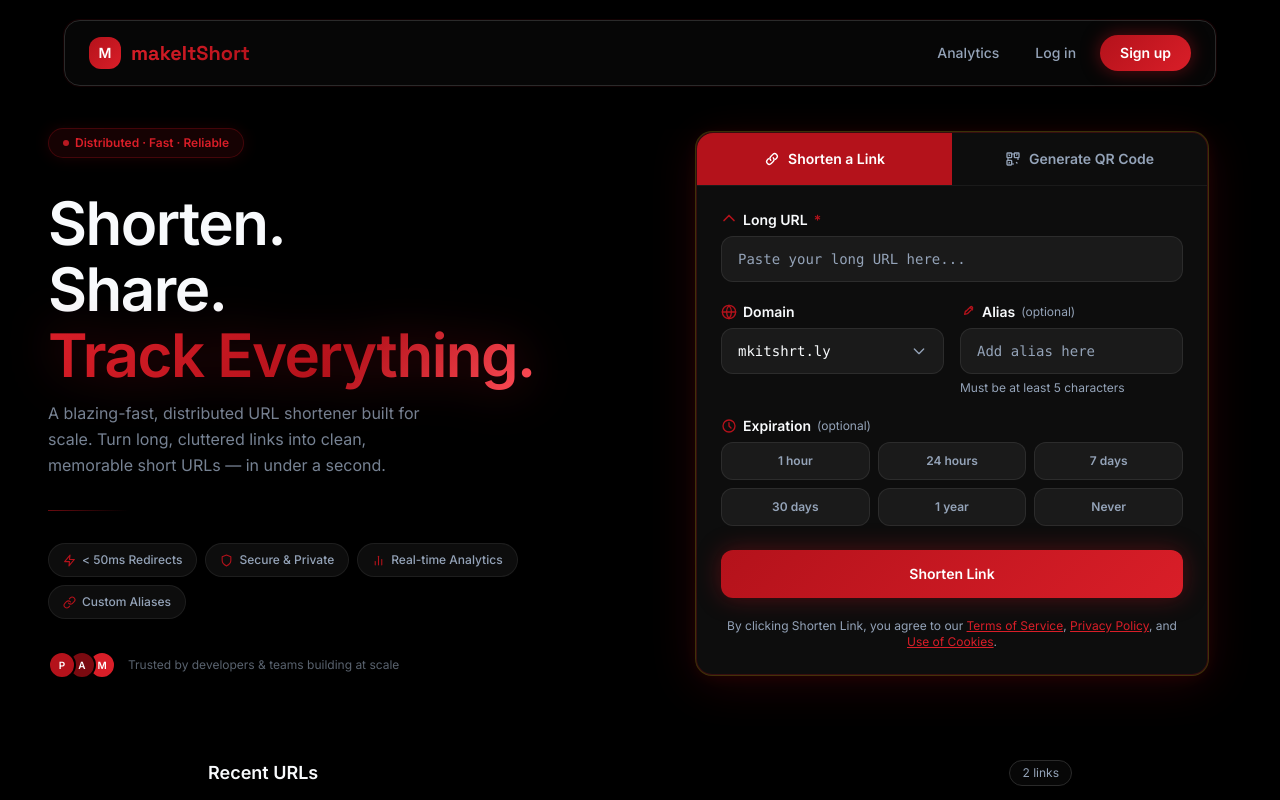
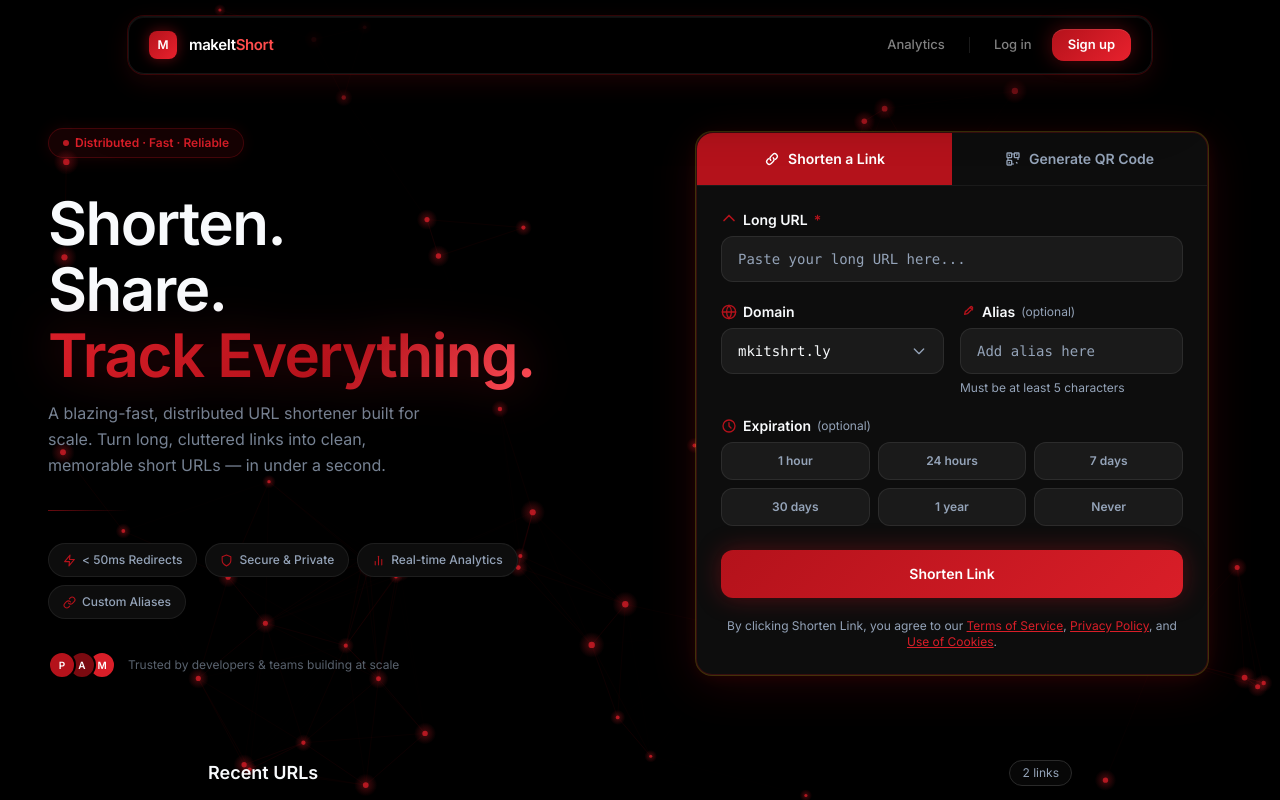
Before and after one commit to Niranjan0524/Distributed-URL-Shortner, a React (Vite) app in the folder Frontend/: page / in a window 1280 px wide. Shown: the top 800 px of the page. Built offline with nearby package versions, Linux system fonts and the light colour scheme.

Commit message:
updated header and animated homepage

```diff
--- /dev/null
+++ b/Frontend/src/components/AnimatedBackground.jsx
@@ -0,0 +1,180 @@
+import { useEffect, useRef } from "react";
+
+const NODE_COUNT   = 62;
+const MAX_DIST     = 175;   // max distance to draw a connection line
+const PACKET_RATE  = 1200;  // ms between new packets spawning
+const MOUSE_FORCE  = 0.012; // how strongly nodes are attracted to mouse
+
+function rand(min, max) {
+  return Math.random() * (max - min) + min;
+}
+
+const AnimatedBackground = () => {
+  const canvasRef = useRef(null);
+
+  useEffect(() => {
+    const canvas = canvasRef.current;
+    const ctx    = canvas.getContext("2d");
+
+    // ── Resize ──────────────────────────────────────────────
+    const resize = () => {
+      canvas.width  = window.innerWidth;
+      canvas.height = window.innerHeight;
+    };
+    resize();
+    window.addEventListener("resize", resize);
+
+    // ── Nodes ───────────────────────────────────────────────
+    const nodes = Array.from({ length: NODE_COUNT }, () => ({
+      x:  rand(0, canvas.width),
+      y:  rand(0, canvas.height),
+      vx: rand(-0.28, 0.28),
+      vy: rand(-0.28, 0.28),
+      r:  rand(1.5, 3.2),
+    }));
+
+    // ── Packets ─────────────────────────────────────────────
+    // Each packet: { from, to, progress (0-1), speed }
+    let packets = [];
+    const spawnPacket = () => {
+      // Pick a random node that has at least one neighbour in range
+      const from = Math.floor(Math.random() * NODE_COUNT);
+      const neighbours = [];
+      for (let i = 0; i < NODE_COUNT; i++) {
+        if (i === from) continue;
+        const dx = nodes[from].x - nodes[i].x;
+        const dy = nodes[from].y - nodes[i].y;
+        if (Math.sqrt(dx * dx + dy * dy) < MAX_DIST) neighbours.push(i);
+      }
+      if (neighbours.length === 0) return;
+      const to = neighbours[Math.floor(Math.random() * neighbours.length)];
+      packets.push({ from, to, progress: 0, speed: rand(0.007, 0.016) });
+    };
+
+    const packetTimer = setInterval(spawnPacket, PACKET_RATE);
+
+    // ── Mouse ────────────────────────────────────────────────
+    const mouse = { x: -9999, y: -9999 };
+    const onMouseMove = (e) => { mouse.x = e.clientX; mouse.y = e.clientY; };
+    window.addEventListener("mousemove", onMouseMove);
+
+    // ── Draw loop ────────────────────────────────────────────
+    let rafId;
+
+    const draw = () => {
+      ctx.clearRect(0, 0, canvas.width, canvas.height);
+
+      // Move nodes + subtle mouse attraction
+      for (const n of nodes) {
+        const mdx = mouse.x - n.x;
+        const mdy = mouse.y - n.y;
+        const md  = Math.sqrt(mdx * mdx + mdy * mdy);
+        if (md < 300) {
+          n.vx += (mdx / md) * MOUSE_FORCE;
+          n.vy += (mdy / md) * MOUSE_FORCE;
+        }
+
+        // Speed cap
+        const speed = Math.sqrt(n.vx * n.vx + n.vy * n.vy);
+        if (speed > 0.6) { n.vx *= 0.6 / speed; n.vy *= 0.6 / speed; }
+
+        n.x += n.vx;
+        n.y += n.vy;
+
+        // Bounce off edges
+        if (n.x < 0)              { n.x = 0;              n.vx *= -1; }
+        if (n.x > canvas.width)   { n.x = canvas.width;   n.vx *= -1; }
+        if (n.y < 0)              { n.y = 0;              n.vy *= -1; }
+        if (n.y > canvas.height)  { n.y = canvas.height;  n.vy *= -1; }
+      }
+
+      // Draw connection lines
+      for (let i = 0; i < NODE_COUNT; i++) {
+        for (let j = i + 1; j < NODE_COUNT; j++) {
+          const dx   = nodes[i].x - nodes[j].x;
+          const dy   = nodes[i].y - nodes[j].y;
+          const dist = Math.sqrt(dx * dx + dy * dy);
+          if (dist > MAX_DIST) continue;
+
+          const alpha = (1 - dist / MAX_DIST) * 0.18;
+          ctx.beginPath();
+          ctx.moveTo(nodes[i].x, nodes[i].y);
+          ctx.lineTo(nodes[j].x, nodes[j].y);
+          ctx.strokeStyle = `rgba(180,18,27,${alpha})`;
+          ctx.lineWidth   = 0.8;
+          ctx.stroke();
+        }
+      }
+
+      // Draw nodes
+      for (const n of nodes) {
+        // Outer glow ring
+        const grd = ctx.createRadialGradient(n.x, n.y, 0, n.x, n.y, n.r * 4);
+        grd.addColorStop(0, "rgba(217,30,40,0.35)");
+        grd.addColorStop(1, "rgba(217,30,40,0)");
+        ctx.beginPath();
+        ctx.arc(n.x, n.y, n.r * 4, 0, Math.PI * 2);
+        ctx.fillStyle = grd;
+        ctx.fill();
+
+        // Core dot
+        ctx.beginPath();
+        ctx.arc(n.x, n.y, n.r, 0, Math.PI * 2);
+        ctx.fillStyle = "rgba(217,30,40,0.75)";
+        ctx.fill();
+      }
+
+      // Draw packets (tiny bright dots traveling along edges)
+      packets = packets.filter((p) => p.progress < 1);
+      for (const p of packets) {
+        p.progress += p.speed;
+        const t  = p.progress;
+        const nx = nodes[p.from].x + (nodes[p.to].x - nodes[p.from].x) * t;
+        const ny = nodes[p.from].y + (nodes[p.to].y - nodes[p.from].y) * t;
+
+        // Trail
+        const tg = ctx.createRadialGradient(nx, ny, 0, nx, ny, 6);
+        tg.addColorStop(0, "rgba(255,77,87,0.9)");
+        tg.addColorStop(1, "rgba(255,77,87,0)");
+        ctx.beginPath();
+        ctx.arc(nx, ny, 6, 0, Math.PI * 2);
+        ctx.fillStyle = tg;
+        ctx.fill();
+
+        // Bright core
+        ctx.beginPath();
+        ctx.arc(nx, ny, 2, 0, Math.PI * 2);
+        ctx.fillStyle = "#fff";
+        ctx.fill();
+      }
+
+      rafId = requestAnimationFrame(draw);
+    };
+
+    draw();
+
+    // ── Cleanup ──────────────────────────────────────────────
+    return () => {
+      cancelAnimationFrame(rafId);
+      clearInterval(packetTimer);
+      window.removeEventListener("resize", resize);
+      window.removeEventListener("mousemove", onMouseMove);
+    };
+  }, []);
+
+  return (
+    <canvas
+      ref={canvasRef}
+      style={{
+        position: "fixed",
+        inset: 0,
+        width: "100%",
+        height: "100%",
+        zIndex: 0,
+        pointerEvents: "none",
+      }}
+    />
+  );
+};
+
+export default AnimatedBackground;
--- a/Frontend/src/components/Header.jsx
+++ b/Frontend/src/components/Header.jsx
@@ -5,50 +5,55 @@
   const [isLoggedIn, setIsLoggedIn] = useState(false);
 
   return (
-    <div className="fixed top-5 left-0 right-0 z-50 px-4">
+    <div className="fixed top-4 left-0 right-0 z-50 px-4">
       <header
-        className="mx-auto max-w-6xl rounded-2xl border border-border bg-bg-secondary/50 backdrop-blur-xl "
-        style={{ boxShadow: "0 4px 32px rgba(0,0,0,0.8), 0 0 0 1px rgba(180,18,27,0.15)" }}
+        className="mx-auto max-w-5xl rounded-2xl border border-white/[0.08] bg-black/70 backdrop-blur-2xl"
+        style={{
+          boxShadow:
+            "0 0 0 1px rgba(180,18,27,0.25), 0 8px 24px rgba(180,18,27,0.15), 0 20px 60px rgba(0,0,0,0.85), inset 0 1px 0 rgba(255,255,255,0.06)",
+        }}
       >
-        <div className="flex h-16 items-center justify-between px-6">
+        <div className="flex h-14 items-center justify-between px-5">
 
           {/* ── Logo ── */}
-          <a href="/" className="flex items-center gap-2.5">
+          <a href="/" className="group flex items-center gap-3">
             <div
-              className="flex h-8 w-8 items-center justify-center rounded-xl text-sm font-bold text-white"
-              style={{ background: "linear-gradient(135deg, #B4121B, #D91E28)" }}
+              className="flex h-7 w-7 items-center justify-center rounded-lg text-xs font-extrabold text-white transition-transform duration-200 group-hover:scale-110"
+              style={{
+                background: "linear-gradient(135deg, #B4121B 0%, #E8212D 100%)",
+                boxShadow: "0 0 14px rgba(180,18,27,0.55)",
+              }}
             >
               M
             </div>
-            <span
-              className="font-display text-xl font-bold"
-              style={{
-                background: "linear-gradient(135deg, #D91E28 0%, #B4121B 100%)",
-                WebkitBackgroundClip: "text",
-                WebkitTextFillColor: "transparent",
-              }}
-            >
-              makeItShort
+            <span className="text-[15px] font-bold tracking-tight text-white">
+              makeIt<span style={{ color: "#ff4d4d" }}>Short</span>
             </span>
           </a>
 
           {/* ── Right Nav ── */}
-          <nav className="flex items-center gap-1">
+          <nav className="flex items-center gap-0.5">
 
             {/* Analytics — always visible */}
             <a
               href="/analytics"
-              className="rounded-full px-4 py-2 text-sm font-medium text-text-muted transition-all duration-150 hover:bg-bg-tertiary hover:text-text-primary"
+              className="relative rounded-xl px-3.5 py-1.5 text-[13px] font-medium text-white/50 transition-all duration-200 hover:bg-white/[0.06] hover:text-white/90"
             >
               Analytics
             </a>
 
             {isLoggedIn ? (
               <>
+                {/* Divider */}
+                <div className="mx-2 h-4 w-px bg-white/10" />
+
                 {/* Profile avatar */}
                 <button
-                  className="ml-2 flex h-9 w-9 items-center justify-center rounded-full text-sm font-bold text-white ring-2 ring-accent-red/30 transition-all duration-150 hover:ring-accent-red/70"
-                  style={{ background: "linear-gradient(135deg, #B4121B, #D91E28)" }}
+                  className="flex h-8 w-8 items-center justify-center rounded-xl text-xs font-bold text-white transition-all duration-200 hover:scale-105"
+                  style={{
+                    background: "linear-gradient(135deg, #B4121B, #E8212D)",
+                    boxShadow: "0 0 12px rgba(180,18,27,0.4)",
+                  }}
                   title="Profile"
                 >
                   P
@@ -57,17 +62,20 @@
                 {/* Logout */}
                 <button
                   onClick={() => setIsLoggedIn(false)}
-                  className="ml-1 rounded-full border border-border px-4 py-2 text-sm font-medium text-text-muted transition-all duration-150 hover:border-danger/50 hover:text-danger"
+                  className="ml-1 rounded-xl px-3.5 py-1.5 text-[13px] font-medium text-white/40 transition-all duration-200 hover:bg-red-500/10 hover:text-red-400"
                 >
                   Logout
                 </button>
               </>
             ) : (
               <>
+                {/* Divider */}
+                <div className="mx-2 h-4 w-px bg-white/10" />
+
                 {/* Log in */}
                 <a
                   href="/login"
-                  className="rounded-full px-4 py-2 text-sm font-medium text-text-muted transition-all duration-150 hover:text-text-primary"
+                  className="rounded-xl px-3.5 py-1.5 text-[13px] font-medium text-white/50 transition-all duration-200 hover:bg-white/[0.06] hover:text-white/90"
                 >
                   Log in
                 </a>
@@ -75,10 +83,10 @@
                 {/* Sign up */}
                 <a
                   href="/signup"
-                  className="ml-1 rounded-full px-5 py-2 text-sm font-semibold text-white transition-all duration-150 hover:scale-[1.03] active:scale-[0.97]"
+                  className="ml-1 rounded-xl px-4 py-1.5 text-[13px] font-semibold text-white transition-all duration-200 hover:scale-[1.04] hover:brightness-110 active:scale-[0.97]"
                   style={{
-                    background: "linear-gradient(135deg, #B4121B, #D91E28)",
-                    boxShadow: "0 0 18px rgba(180,18,27,0.5)",
+                    background: "linear-gradient(135deg, #B4121B 0%, #E8212D 100%)",
+                    boxShadow: "0 0 20px rgba(180,18,27,0.45), inset 0 1px 0 rgba(255,255,255,0.1)",
                   }}
                 >
                   Sign up
--- a/Frontend/src/components/Homebody.jsx
+++ b/Frontend/src/components/Homebody.jsx
@@ -5,7 +5,7 @@
 
 const Homebody = () => {
   return (
-    <div className="mt-20">
+    <div className="relative z-10 mt-20">
       {/* ── Hero + Form (two-column) ── */}
       <div className="mx-auto max-w-7xl px-4">
         <div className="grid grid-cols-1 items-center gap-0 lg:grid-cols-2">
--- a/Frontend/src/pages/Home.jsx
+++ b/Frontend/src/pages/Home.jsx
@@ -1,14 +1,17 @@
 import Header from "../components/Header";
 import Homebody from "../components/Homebody";
+import AnimatedBackground from "../components/AnimatedBackground";
 
-const Home=()=>{
-
-    return <>
-        <Header/>
-        <Homebody/>
-
-
-    </>
-}
+const Home = () => {
+  return (
+    <div className="relative min-h-screen">
+      <AnimatedBackground />
+      <div className="relative z-10">
+        <Header />
+        <Homebody />
+      </div>
+    </div>
+  );
+};
 
 export default Home;
```
